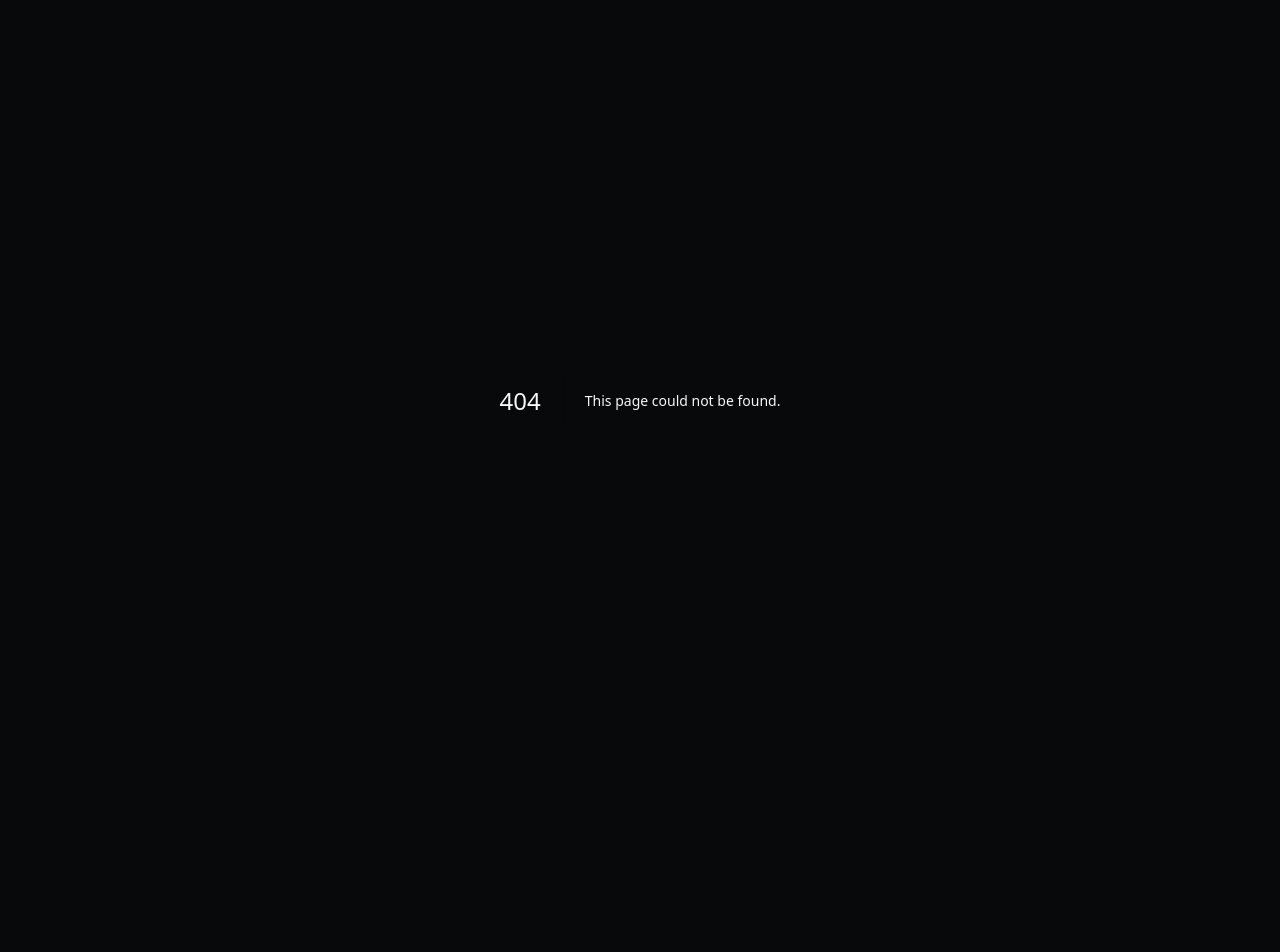
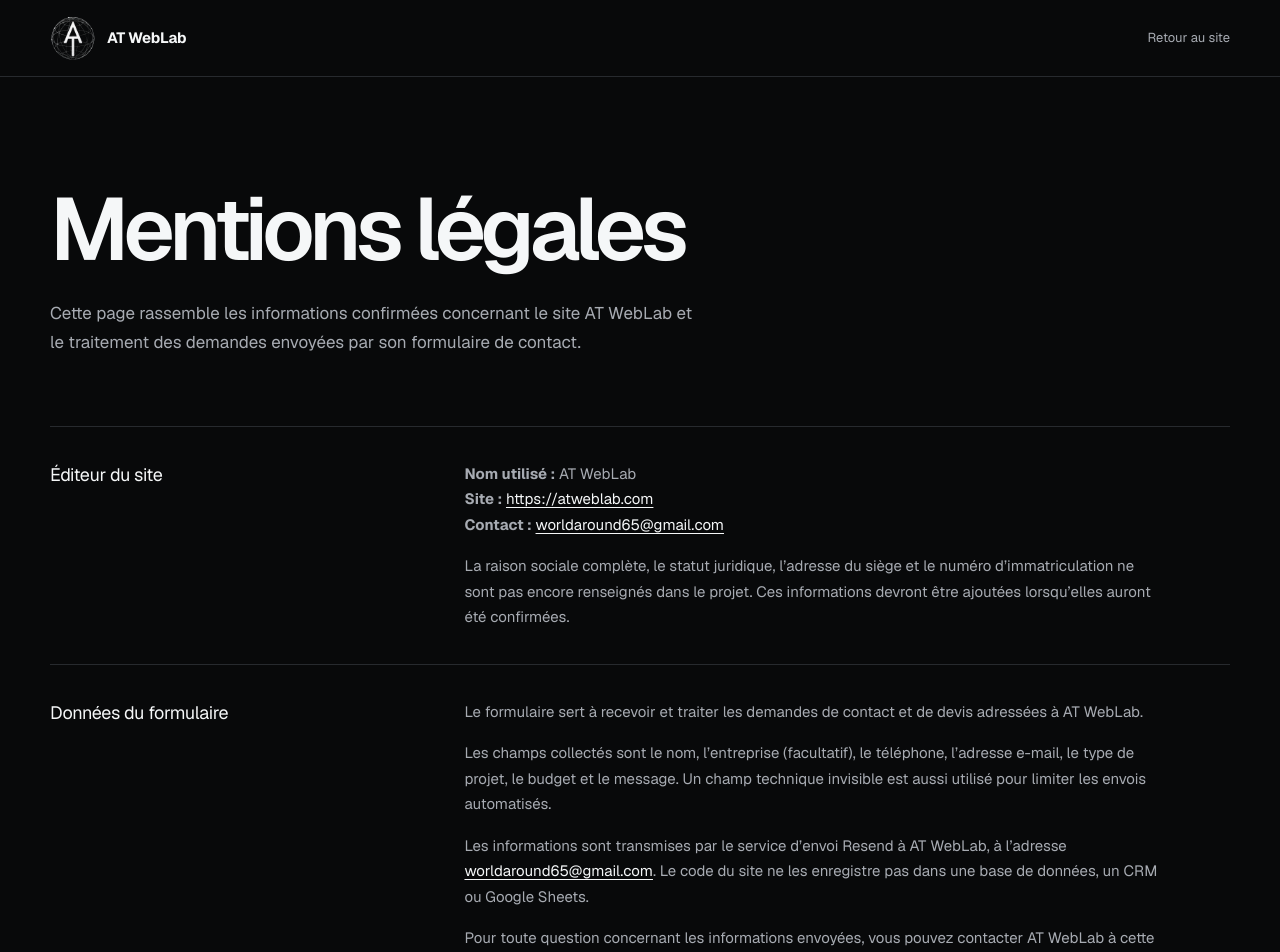
Before and after one commit to Abderr-trz/ATWebLab, a Next.js app: page /mentions-legales in a window 1280 px wide. Before the commit this address had no page. Shown: the top 952 px of the page. Before the commit the page ends 800 px from the top, so only its background shows below. Built offline with nearby package versions, Linux system fonts and the light colour scheme.

Commit message:
Fix portfolio preview, contact flow, and legal page

```diff
--- a/app/globals.css
+++ b/app/globals.css
@@ -311,3 +311,24 @@ button, a { -webkit-tap-highlight-color:transparent; }
 @media (prefers-reduced-motion:reduce) {
   .network-field svg,.network-nodes .network-node-hot { animation:none; }
 }
+.live-project-static-image { object-fit:cover; object-position:top center; }
+.form-note a { color:#93989f; text-decoration:underline; text-underline-offset:2px; }
+
+/* Legal information */
+.legal-page { min-height:100svh; background:var(--ink); color:var(--paper); }
+.legal-header { border-bottom:1px solid var(--line); background:#08090a; }
+.legal-header-inner { min-height:76px; display:flex; align-items:center; justify-content:space-between; gap:24px; }
+.legal-back { color:#a7abb2; font-size:13px; transition:color .2s; }
+.legal-back:hover { color:white; }
+.legal-main { padding:110px 0 120px; }
+.legal-title { max-width:820px; margin-bottom:70px; }
+.legal-title h1 { margin:0; font-size:clamp(48px,7vw,88px); line-height:.96; letter-spacing:-.06em; font-weight:520; }
+.legal-title p { max-width:650px; margin:28px 0 0; color:var(--mist); font-size:17px; line-height:1.65; }
+.legal-section { display:grid; grid-template-columns:minmax(180px,.45fr) minmax(0,1fr); gap:70px; padding:34px 0; border-top:1px solid var(--line); }
+.legal-section:last-child { border-bottom:1px solid var(--line); }
+.legal-section h2 { margin:0; font-size:18px; letter-spacing:-.02em; }
+.legal-content { max-width:700px; color:#a7abb2; font-size:15px; line-height:1.7; }
+.legal-content p { margin:0 0 16px; }
+.legal-content p:last-child { margin-bottom:0; }
+.legal-content a { color:var(--paper); text-decoration:underline; text-underline-offset:3px; }
+@media (max-width:600px) { .legal-header-inner { min-height:70px; }.legal-main { padding:78px 0 90px; }.legal-title { margin-bottom:50px; }.legal-title p { font-size:15px; }.legal-section { grid-template-columns:1fr; gap:16px; padding:28px 0; } }
--- /dev/null
+++ b/app/mentions-legales/page.tsx
@@ -0,0 +1,44 @@
+import Image from "next/image";
+import Link from "next/link";
+import { site } from "@/lib/site";
+
+export default function MentionsLegales() {
+  return (
+    <div className="legal-page">
+      <header className="legal-header">
+        <div className="container legal-header-inner">
+          <Link href="/" className="brand" aria-label="AT WebLab, accueil">
+            <Image className="brand-logo" src="/logo.png" alt="" width={46} height={46} priority />
+            <span>AT WebLab</span>
+          </Link>
+          <Link className="legal-back" href="/">Retour au site</Link>
+        </div>
+      </header>
+
+      <main className="container legal-main">
+        <div className="legal-title">
+          <h1>Mentions l&eacute;gales</h1>
+          <p>Cette page rassemble les informations confirm&eacute;es concernant le site AT WebLab et le traitement des demandes envoy&eacute;es par son formulaire de contact.</p>
+        </div>
+
+        <section className="legal-section" aria-labelledby="editeur">
+          <h2 id="editeur">&Eacute;diteur du site</h2>
+          <div className="legal-content">
+            <p><strong>Nom utilis&eacute; :</strong> AT WebLab<br /><strong>Site :</strong> <a href={site.url}>{site.url}</a><br /><strong>Contact :</strong> <a href={`mailto:${site.email}`}>{site.email}</a></p>
+            <p>La raison sociale compl&egrave;te, le statut juridique, l&rsquo;adresse du si&egrave;ge et le num&eacute;ro d&rsquo;immatriculation ne sont pas encore renseign&eacute;s dans le projet. Ces informations devront &ecirc;tre ajout&eacute;es lorsqu&rsquo;elles auront &eacute;t&eacute; confirm&eacute;es.</p>
+          </div>
+        </section>
+
+        <section className="legal-section" id="donnees-formulaire" aria-labelledby="titre-donnees">
+          <h2 id="titre-donnees">Donn&eacute;es du formulaire</h2>
+          <div className="legal-content">
+            <p>Le formulaire sert &agrave; recevoir et traiter les demandes de contact et de devis adress&eacute;es &agrave; AT WebLab.</p>
+            <p>Les champs collect&eacute;s sont le nom, l&rsquo;entreprise (facultatif), le t&eacute;l&eacute;phone, l&rsquo;adresse e-mail, le type de projet, le budget et le message. Un champ technique invisible est aussi utilis&eacute; pour limiter les envois automatis&eacute;s.</p>
+            <p>Les informations sont transmises par le service d&rsquo;envoi Resend &agrave; AT WebLab, &agrave; l&rsquo;adresse <a href={`mailto:${site.email}`}>{site.email}</a>. Le code du site ne les enregistre pas dans une base de donn&eacute;es, un CRM ou Google Sheets.</p>
+            <p>Pour toute question concernant les informations envoy&eacute;es, vous pouvez contacter AT WebLab &agrave; cette m&ecirc;me adresse.</p>
+          </div>
+        </section>
+      </main>
+    </div>
+  );
+}
--- a/components/layout/Footer.tsx
+++ b/components/layout/Footer.tsx
@@ -20,7 +20,7 @@ export function Footer() {
       </div>
       <div className="container footer-bottom">
         <p>© 2026 AT WebLab. Tous droits réservés.</p>
-        <a href="#">Mentions légales</a>
+        <a href="/mentions-legales">Mentions légales</a>
       </div>
     </footer>
   );
--- a/components/sections/Contact.tsx
+++ b/components/sections/Contact.tsx
@@ -1,6 +1,6 @@
 "use client";
 
-import { FormEvent, useState } from "react";
+import { FormEvent, useRef, useState } from "react";
 import { ArrowUpRight, Instagram, Mail, MessageCircle } from "lucide-react";
 import { Reveal } from "@/components/ui/Reveal";
 import { site } from "@/lib/site";
@@ -9,9 +9,13 @@ import { NetworkField } from "@/components/ui/NetworkField";
 export function Contact() {
   const [status, setStatus] = useState<"idle" | "sending" | "sent" | "error">("idle");
   const [errorMessage, setErrorMessage] = useState("");
+  const submittingRef = useRef(false);
 
   async function submit(e: FormEvent<HTMLFormElement>) {
     e.preventDefault();
+    if (submittingRef.current) return;
+
+    submittingRef.current = true;
     const form = e.currentTarget;
     setStatus("sending");
     setErrorMessage("");
@@ -30,6 +34,8 @@ export function Contact() {
     } catch (error) {
       setErrorMessage(error instanceof Error ? error.message : "L’envoi a échoué.");
       setStatus("error");
+    } finally {
+      submittingRef.current = false;
     }
   }
   return (
@@ -54,7 +60,7 @@ export function Contact() {
             <label>Message<textarea name="message" required minLength={10} maxLength={3000} rows={5} placeholder="Parlez-nous de votre activité et de ce que vous souhaitez créer…" /></label>
             <button className="button button-light submit" type="submit" disabled={status === "sending"}>{status === "sending" ? "Envoi en cours…" : "Envoyer ma demande"} {status !== "sending" && <ArrowUpRight size={18} />}</button>
             {status === "error" && <p className="form-error" role="alert">{errorMessage}</p>}
-            <p className="form-note">En envoyant ce formulaire, vous acceptez d’être recontacté au sujet de votre projet.</p>
+            <p className="form-note">En envoyant ce formulaire, vous acceptez d’être recontacté au sujet de votre projet. <a href="/mentions-legales#donnees-formulaire">Informations sur les données</a></p>
           </form>}
         </Reveal>
       </div>
--- a/components/ui/LiveProjectPreview.tsx
+++ b/components/ui/LiveProjectPreview.tsx
@@ -1,51 +1,15 @@
-"use client";
-
 import Image from "next/image";
-import { useEffect, useRef, useState } from "react";
-
-const DESKTOP_WIDTH = 1440;
-const DESKTOP_HEIGHT = 900;
 
 export function LiveProjectPreview() {
-  const viewportRef = useRef<HTMLDivElement>(null);
-  const [scale, setScale] = useState(1);
-  const [embeddable, setEmbeddable] = useState(false);
-
-  useEffect(() => {
-    const viewport = viewportRef.current;
-    if (!viewport) return;
-
-    const resize = () => setScale(viewport.clientWidth / DESKTOP_WIDTH);
-    resize();
-    const observer = new ResizeObserver(resize);
-    observer.observe(viewport);
-    return () => observer.disconnect();
-  }, []);
-
-  useEffect(() => {
-    const controller = new AbortController();
-    fetch("/api/prodyous-status", { signal: controller.signal })
-      .then((response) => response.json())
-      .then((result: { embeddable?: boolean }) => setEmbeddable(result.embeddable === true))
-      .catch(() => setEmbeddable(false));
-    return () => controller.abort();
-  }, []);
-
   return (
-    <div ref={viewportRef} className="live-project-viewport">
-      {embeddable && <iframe
-        className="live-project-frame"
-        src="https://prodyous.co/"
-        title="Aperçu interactif du site Prodyous"
-        loading="lazy"
-        sandbox="allow-forms allow-popups allow-popups-to-escape-sandbox allow-same-origin allow-scripts"
-        referrerPolicy="strict-origin-when-cross-origin"
-        allow="fullscreen"
-        style={{ width: DESKTOP_WIDTH, height: DESKTOP_HEIGHT, transform: `scale(${scale})` }}
-      />}
-      <div className={`live-project-mobile-fallback ${embeddable ? "embed-ready" : "fallback-visible"}`}>
-        <Image src="/projects/prodyous-mobile.png" alt="Aperçu du site Prodyous" fill sizes="(max-width: 600px) 100vw, 1px" />
-      </div>
+    <div className="live-project-viewport">
+      <Image
+        className="live-project-static-image"
+        src="/projects/prodyous-mobile.png"
+        alt="Capture du site Prodyous"
+        fill
+        sizes="(max-width: 900px) calc(100vw - 32px), 70vw"
+      />
     </div>
   );
 }
```
